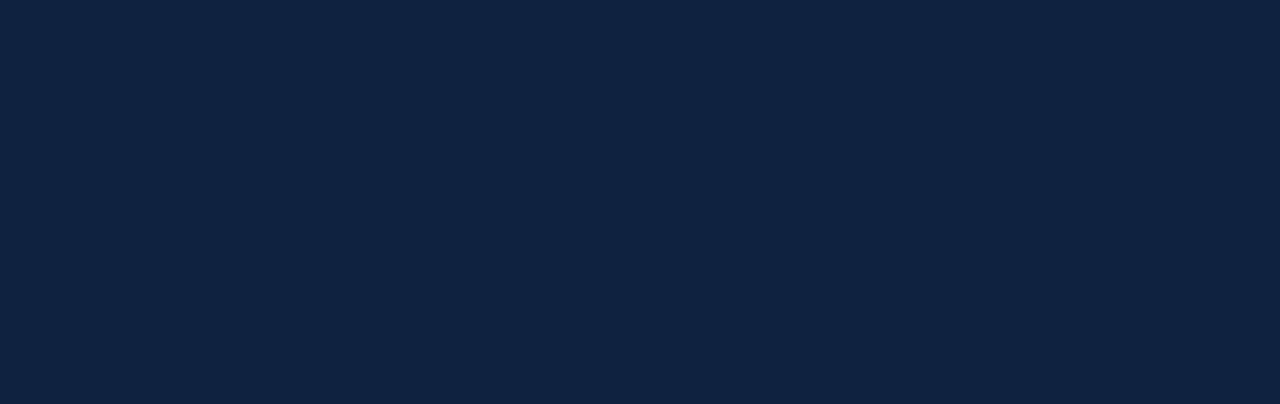
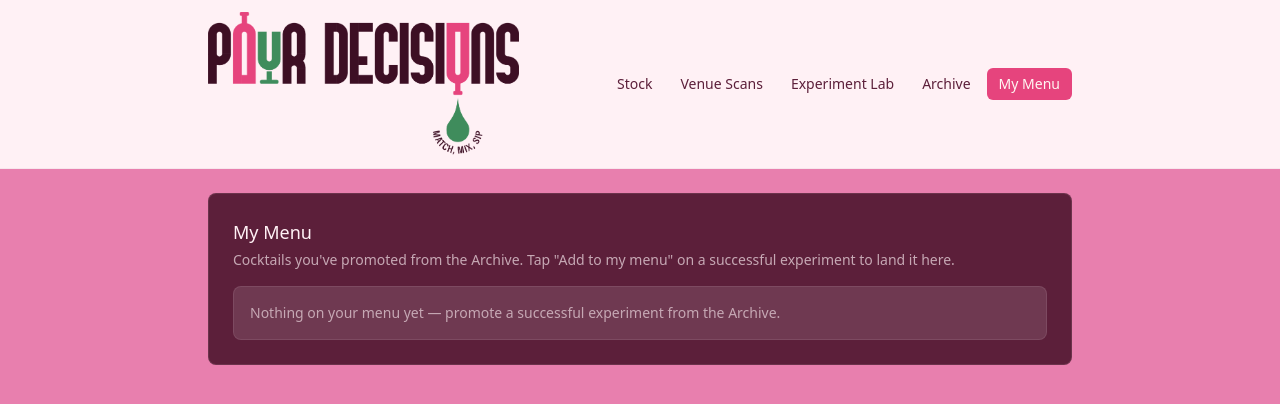
Before and after one commit to enzowm20/Pour-Decisions, a React (Vite) app: page /menu in a window 1280 px wide. Before the commit this address had no page. Shown: the top 404 px of the page. Built offline with nearby package versions, Linux system fonts and the light colour scheme.

Commit message:
Add My Menu page (Gordon's Pink Gin theme) to display promoted recipes

```diff
--- a/src/App.tsx
+++ b/src/App.tsx
@@ -6,6 +6,7 @@ import VenuesPage from "./pages/VenuesPage"
 import VenueDetailPage from "./pages/VenueDetailPage"
 import ExperimentLabPage from "./pages/ExperimentLabPage"
 import ArchivePage from "./pages/ArchivePage"
+import MyMenuPage from "./pages/MyMenuPage"
 
 export default function App() {
   return (
@@ -18,6 +19,7 @@ export default function App() {
             <Route path="/venues/:venueId" element={<VenueDetailPage />} />
             <Route path="/lab" element={<ExperimentLabPage />} />
             <Route path="/archive" element={<ArchivePage />} />
+            <Route path="/menu" element={<MyMenuPage />} />
           </Route>
         </Routes>
       </BrowserRouter>
--- a/src/components/Layout.tsx
+++ b/src/components/Layout.tsx
@@ -6,12 +6,14 @@ import logoAperol from "../assets/logo-aperol.png"
 import logoChambord from "../assets/logo-chambord.png"
 import logoBombay from "../assets/logo-bombay.png"
 import logoJager from "../assets/logo-jager.png"
+import logoGordons from "../assets/logo-gordons.png"
 
 const navItems = [
   { to: "/", label: "Stock" },
   { to: "/venues", label: "Venue Scans" },
   { to: "/lab", label: "Experiment Lab" },
   { to: "/archive", label: "Archive" },
+  { to: "/menu", label: "My Menu" },
 ]
 
 const LOGOS: Record<ThemeName, string> = {
@@ -19,6 +21,7 @@ const LOGOS: Record<ThemeName, string> = {
   chambord: logoChambord,
   bombay: logoBombay,
   jager: logoJager,
+  gordons: logoGordons,
 }
 
 export default function Layout() {
--- a/src/index.css
+++ b/src/index.css
@@ -108,3 +108,27 @@ body {
   --on-teal: #f2e6d8;
   --on-sage: #f2e6d8;
 }
+
+/* My Menu — Gordon's Pink Gin: vivid pink liquid, dusty-rose surfaces, botanical-green secondary. */
+.theme-gordons {
+  --bg: #3d0f24;
+  --surface: #5c1f3a;
+  --surface-raised: color-mix(in srgb, #5c1f3a 80%, white 12%);
+
+  --primary: #e6447d;
+  --primary-hover: #f2729e;
+  --on-primary: #fff6f2;
+
+  --gold: #c9a227;
+  --berry: #8c1f3a;
+  --teal: #3f8c5c;
+  --sage: #4caf50;
+
+  --cream: #fff1f5;
+  --cream-dim: color-mix(in srgb, #fff1f5 65%, #5c1f3a 35%);
+
+  --on-gold: #3d0f24;
+  --on-berry: #fff1f5;
+  --on-teal: #fff1f5;
+  --on-sage: #3d0f24;
+}
--- a/src/lib/theme.ts
+++ b/src/lib/theme.ts
@@ -1,9 +1,10 @@
-export type ThemeName = "aperol" | "chambord" | "bombay" | "jager"
+export type ThemeName = "aperol" | "chambord" | "bombay" | "jager" | "gordons"
 
 export function themeForPath(pathname: string): ThemeName {
   if (pathname.startsWith("/venues")) return "chambord"
   if (pathname.startsWith("/lab")) return "bombay"
   if (pathname.startsWith("/archive")) return "jager"
+  if (pathname.startsWith("/menu")) return "gordons"
   return "aperol"
 }
 
@@ -25,6 +26,7 @@ const LIQUID_COLORS: Record<ThemeName, string[]> = {
   chambord: ["#1F0712", "#3A0E22", "#8C3F66", "#5C1638", "#5A1235"],
   bombay: ["#0B2A4A", "#123F6E", "#6FA8DC", "#1C5C9E", "#1768AD"],
   jager: ["#1A0E08", "#2E1810", "#6E3A1E", "#3F2012", "#2B160C"],
+  gordons: ["#4A1228", "#7A1F45", "#F2C2D9", "#D9447D", "#E87FAE"],
 }
 
 export interface LiquidLayer {
--- /dev/null
+++ b/src/pages/MyMenuPage.tsx
@@ -0,0 +1,57 @@
+import { useData } from "../context/DataContext"
+import { byName } from "../lib/sort"
+import { checkRecipe } from "../lib/recipeCheck"
+import StatusBadge from "../components/StatusBadge"
+
+export default function MyMenuPage() {
+  const { recipes, removeRecipe, ingredients, substitutions } = useData()
+
+  const menuRecipes = byName(recipes.filter((r) => r.venueId === null))
+  const byId = new Map(ingredients.map((i) => [i.id, i]))
+
+  return (
+    <div className="space-y-4">
+      <div>
+        <h1 className="mb-1 text-lg font-medium">My Menu</h1>
+        <p className="text-sm text-[var(--cream-dim)]">
+          Cocktails you've promoted from the Archive. Tap "Add to my menu" on a successful
+          experiment to land it here.
+        </p>
+      </div>
+
+      <div className="divide-y divide-[var(--cream-dim)]/15 rounded-lg border border-[var(--cream-dim)]/15 bg-[var(--surface-raised)]">
+        {menuRecipes.length === 0 && (
+          <p className="p-4 text-sm text-[var(--cream-dim)]">
+            Nothing on your menu yet — promote a successful experiment from the Archive.
+          </p>
+        )}
+        {menuRecipes.map((recipe) => {
+          const result = checkRecipe(recipe, ingredients, substitutions)
+          return (
+            <div key={recipe.id} className="flex items-start justify-between gap-3 p-4">
+              <div className="min-w-0">
+                <p className="text-sm font-medium">{recipe.name}</p>
+                <p className="text-xs text-[var(--cream-dim)]">
+                  {recipe.ingredientIds
+                    .map((id) => byId.get(id)?.name)
+                    .filter(Boolean)
+                    .join(", ")}
+                </p>
+              </div>
+              <div className="flex flex-shrink-0 items-center gap-3">
+                <StatusBadge status={result.status} />
+                <button
+                  type="button"
+                  onClick={() => removeRecipe(recipe.id)}
+                  className="text-xs text-[var(--cream-dim)] hover:text-[var(--berry)]"
+                >
+                  Remove
+                </button>
+              </div>
+            </div>
+          )
+        })}
+      </div>
+    </div>
+  )
+}
```
Also changed, not shown: src/assets/logo-gordons.png (added).
